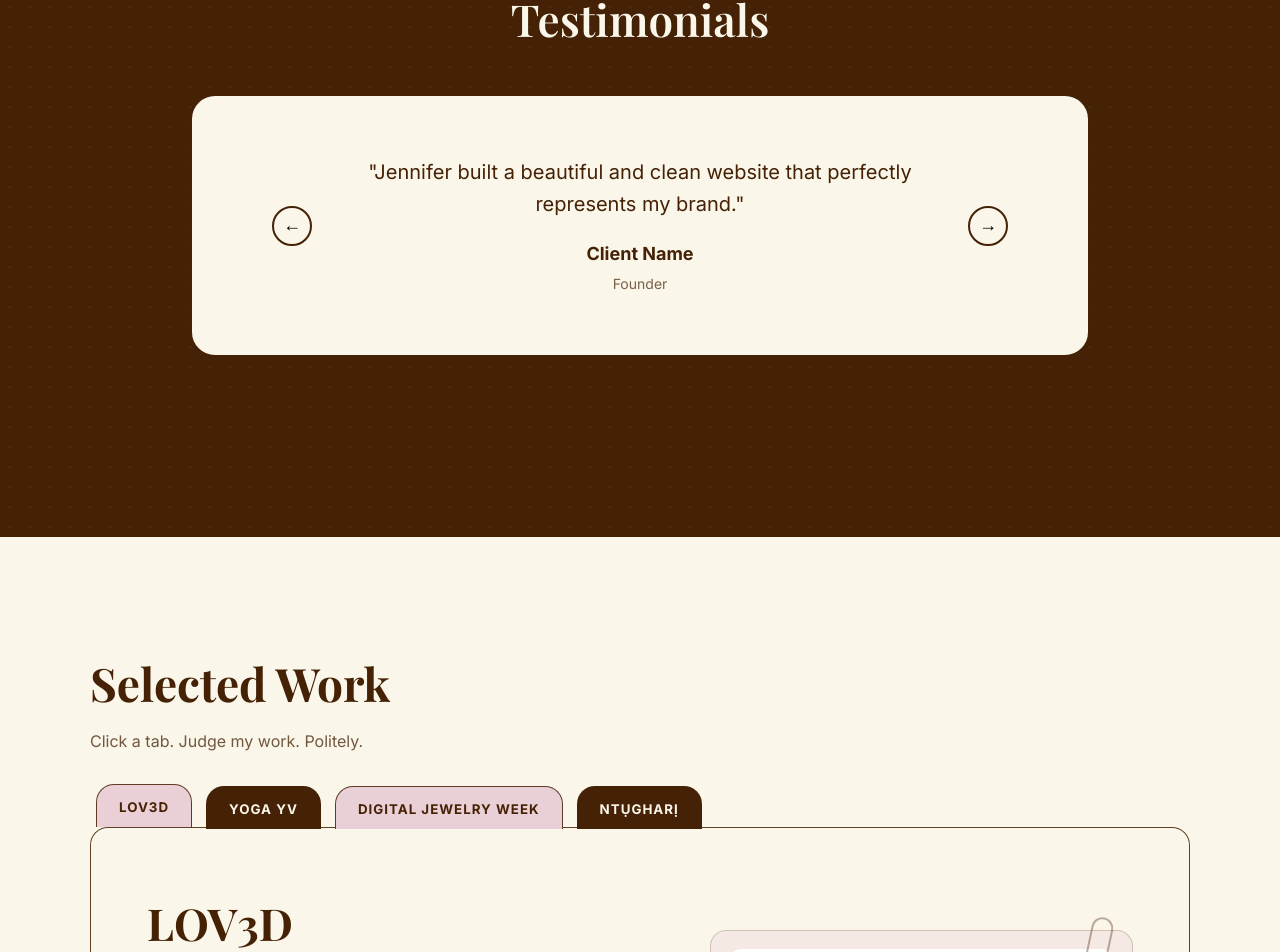
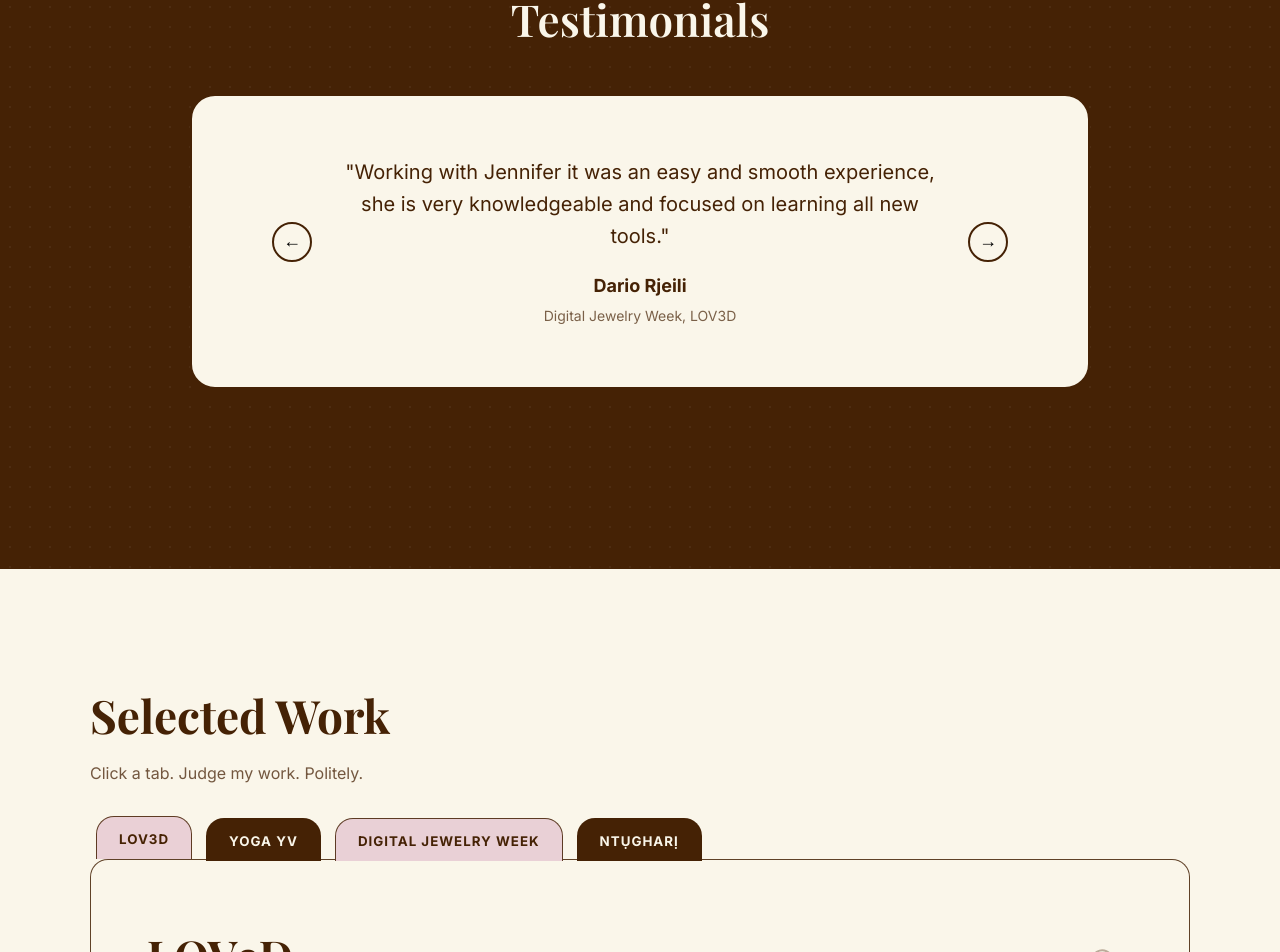
Before and after one commit to Luvjen11/jenogechi, a Next.js app: page / in a window 1280 px wide. Shown: the part 2242-3194 px from the top of the page. Built offline with nearby package versions, Linux system fonts and the light colour scheme; a web font is replaced by a local one.

Commit message:
Final freelance portfolio project submission

```diff
--- a/src/components/home/Testimonials.jsx
+++ b/src/components/home/Testimonials.jsx
@@ -5,6 +5,12 @@ import "../../styles/Testimonials.css";
 
 export default function Testimonials() {
   const testimonials = [
+    {
+      quote:
+        "Working with Jennifer it was an easy and smooth experience, she is very knowledgeable and focused on learning all new tools.",
+      name: "Dario Rjeili",
+      role: "Digital Jewelry Week, LOV3D",
+    },
     {
       quote:
         "Jennifer built a beautiful and clean website that perfectly represents my brand.",
@@ -16,12 +22,6 @@ export default function Testimonials() {
         "Working with Jen was a great experience. She understood the vision immediately.",
       name: "Another Client",
       role: "Business Owner",
-    },
-    {
-      quote:
-        "She combines design and engineering which makes the final product feel very polished.",
-      name: "Startup Founder",
-      role: "Tech Founder",
     },
   ];
 
```
Also changed, not shown: cbfSubmission/Jenogechi6monthplan.txt (added), cbfSubmission/JenogechiWebsite.txt (added), 2 other files (tests, documents, lock files or other folders).
